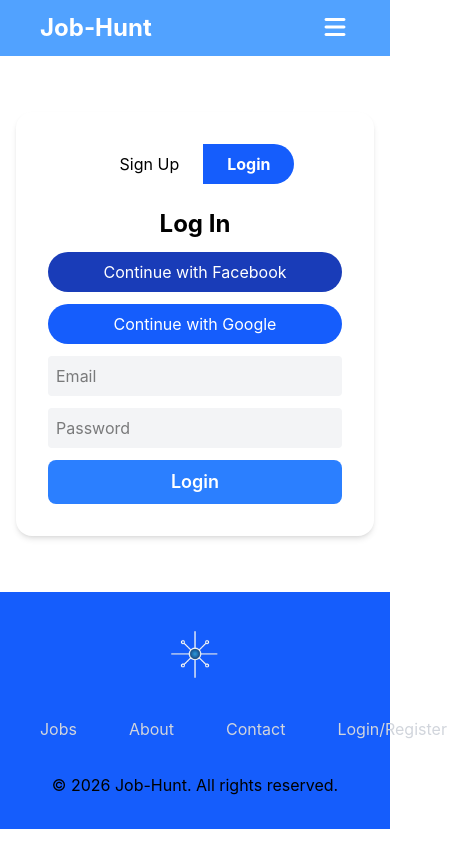
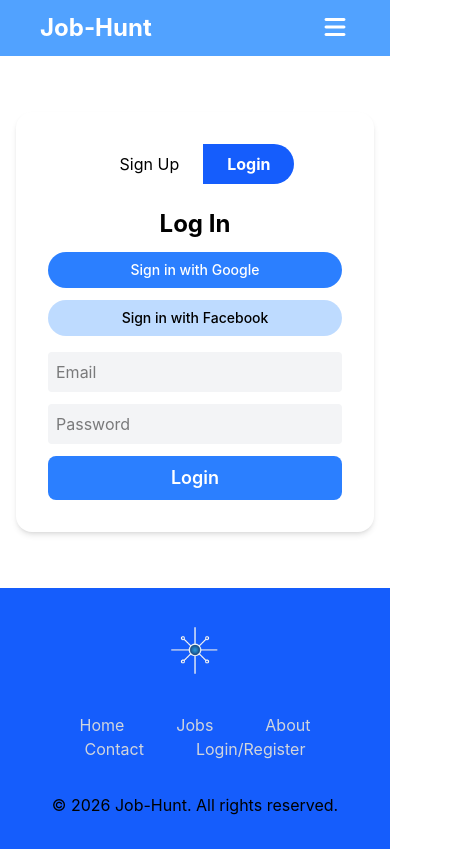
Before and after one commit to umarfarooqdev789/Job-Hunt, a React (Vite) app: page /Login in a window 390 px wide. Both pictures are taken after a click on the button "Login". Shown: the whole page, 463 px wide, since content can reach past the window. Built offline with nearby package versions, Linux system fonts and the light colour scheme.

Commit message:
modified footor&login files

```diff
--- a/src/Components/Footer.jsx
+++ b/src/Components/Footer.jsx
@@ -7,7 +7,7 @@ function Footer() {
                 <div>
                     <img src={logo} alt="" className='w-28' />
                 </div>
-                <div className='flex gap-13 text-gray-300 p-4'>
+                <div className='flex gap-x-13 text-gray-300 p-4 flex-wrap items-center justify-center'>
                     <Link to="">Home</Link>
                     <Link to="/jobs">Jobs</Link>
                     <Link to="/about">About</Link>
--- a/src/Components/Login.jsx
+++ b/src/Components/Login.jsx
@@ -82,14 +82,14 @@ function Login() {
             <div className="bg-white w-full max-w-2xl rounded-2xl p-8 shadow-md">
                 <div className="flex justify-center mb-6">
                     <button
-                        className={`px-6 py-2 rounded-l-full ${!showLogin ? "bg-blue-600 text-white font-bold" : "text-black"}`}
+                        className={`cursor-pointer px-6 py-2 rounded-l-full ${!showLogin ? "bg-blue-600 text-white font-bold" : "text-black"}`}
                         onClick={() => setShowLogin(false)}
                     >
                         Sign Up
                     </button>
 
                     <button
-                        className={`px-6 py-2 rounded-r-full ${showLogin ? "bg-blue-600 text-white font-bold" : "text-black"}`}
+                        className={`cursor-pointer px-6 py-2 rounded-r-full ${showLogin ? "bg-blue-600 text-white font-bold" : "text-black"}`}
                         onClick={() => setShowLogin(true)}
                     >
                         Login
@@ -98,15 +98,15 @@ function Login() {
 
                 {!showLogin && (
                     <>
-                        <div className="flex gap-3 mb-4 flex-col sm:flex-row">
+                        <div className="flex gap-3 mb-4 flex-col sm:flex-row items-center">
                             <button
                                 onClick={googleLogin}
-                                className="w-1/2 bg-blue-500 text-white py-2 rounded-full text-sm font-medium"
+                                className="w-full cursor-pointer sm:w-1/2 bg-blue-500 text-white py-2 rounded-full text-sm font-medium"
                             >
                                 Sign in with Google
                             </button>
 
-                            <button onClick={facebookLogin} className="w-1/2 bg-blue-200 text-black py-2 rounded-full text-sm font-medium">
+                            <button onClick={facebookLogin} className="w-full cursor-pointer sm:w-1/2 bg-blue-200 text-black py-2 rounded-full text-sm font-medium">
                                 Sign in with Facebook
                             </button>
                         </div>
@@ -149,20 +149,22 @@ function Login() {
                                 placeholder="Password"
                                 className="w-full p-2 bg-gray-100 rounded"
                                 value={password}
+                                autoComplete="true"
                                 onChange={(e) => { setMsg(""); setPassword(e.target.value); }}
                             />
 
                             <div className="flex items-center gap-2">
                                 <input
                                     type="checkbox"
+                                    className="cursor-pointer"
                                     id="checkpoint"
                                     checked={check}
                                     onChange={() => { setMsg(""); setCheck(!check); }}
                                 />
-                                <label htmlFor="checkpoint">I agree to terms & conditions</label>
+                                <label htmlFor="checkpoint" className="cursor-pointer">I agree to terms & conditions</label>
                             </div>
 
-                            <button className="w-full bg-blue-600 text-white py-2 rounded-lg text-lg font-semibold">
+                            <button className="cursor-pointer w-full bg-blue-600 text-white py-2 rounded-lg text-lg font-semibold">
                                 Sign Up
                             </button>
                         </form>
@@ -171,21 +173,18 @@ function Login() {
                 {showLogin && (
                     <form onSubmit={handleLogin} className="space-y-3">
                         <h1 className="text-2xl font-bold text-center">Log In</h1>
-                        <button
-                            onClick={facebookLogin}
-                            type="button"
-                            className="w-full bg-blue-800 text-white py-2 rounded-full mb-3 hover:bg-blue-700 cursor-pointer"
-                        >
-                            Continue with Facebook
-                        </button>
-                        <button
-                            onClick={googleLogin}
-                            type="button"
-                            className="w-full bg-blue-600 text-white py-2 rounded-full mb-3 hover:bg-blue-500 cursor-pointer"
-                        >
-                            Continue with Google
-                        </button>
+                        <div className="flex gap-3 mb-4 flex-col sm:flex-row items-center">
+                            <button
+                                onClick={googleLogin}
+                                className="w-full cursor-pointer sm:w-1/2 bg-blue-500 text-white py-2 rounded-full text-sm font-medium"
+                            >
+                                Sign in with Google
+                            </button>
 
+                            <button onClick={facebookLogin} className="w-full cursor-pointer sm:w-1/2 bg-blue-200 text-black py-2 rounded-full text-sm font-medium">
+                                Sign in with Facebook
+                            </button>
+                        </div>
                         {msg2 && (
                             <p className={`text-center p-2 rounded text-sm ${msg2.includes("success") ? "bg-green-200 text-green-800" : "bg-red-200 text-red-800"}`}>
                                 {msg2}
@@ -208,7 +207,7 @@ function Login() {
                             onChange={(e) => { setMsg2(""); setLoginPassword(e.target.value); }}
                         />
 
-                        <button className="w-full bg-blue-500 text-white py-2 rounded-lg text-lg font-semibold">
+                        <button className="cursor-pointer w-full bg-blue-500 text-white py-2 rounded-lg text-lg font-semibold">
                             Login
                         </button>
                     </form>
```
